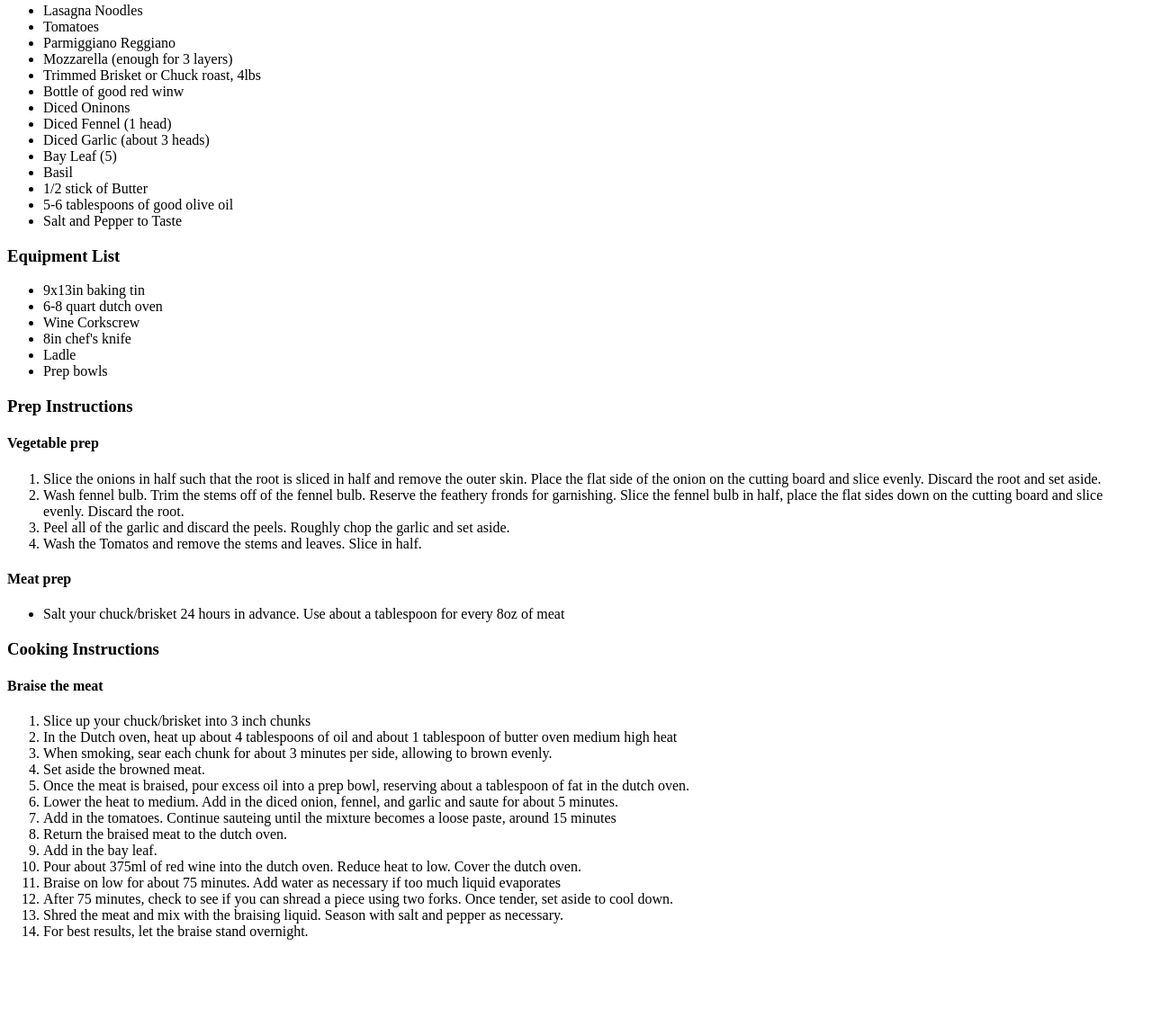
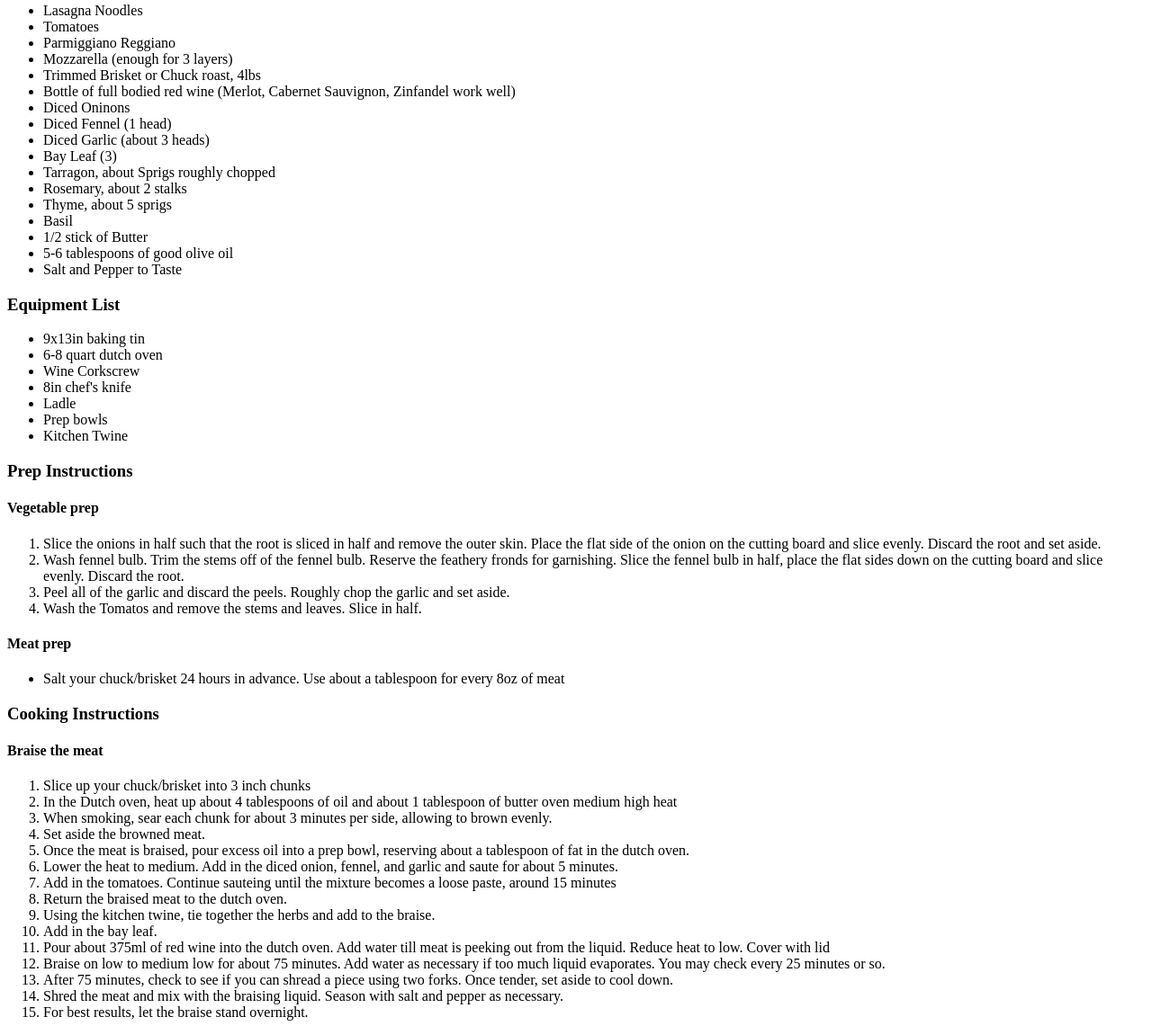
Before and after one commit to huynh-ivan/odin-recipes, a plain HTML site: page recipes/lasagna.html in a window 1280 px wide. Shown: the part 519-1670 px from the top of the page at 90% size. Before the commit the page ends 1580 px from the top, so only its background shows below. Drawn offline with Linux system fonts and the light colour scheme.

Commit message:
Updated ingredients list and braise instructions with herbs

```diff
--- a/recipes/lasagna.html
+++ b/recipes/lasagna.html
@@ -15,11 +15,14 @@
             <li>Parmiggiano Reggiano</li>
             <li>Mozzarella (enough for 3 layers)</li>
             <li>Trimmed Brisket or Chuck roast, 4lbs</li>
-            <li>Bottle of good red winw</li>
+            <li>Bottle of full bodied red wine (Merlot, Cabernet Sauvignon, Zinfandel work well)</li>
             <li>Diced Oninons</li>
             <li>Diced Fennel (1 head)</li>
             <li>Diced Garlic (about 3 heads)</li>
-            <li>Bay Leaf (5)</li>
+            <li>Bay Leaf (3)</li>
+            <li>Tarragon, about Sprigs roughly chopped</li>
+            <li>Rosemary, about 2 stalks</li>
+            <li>Thyme, about 5 sprigs</li>
             <li>Basil</li>
             <li>1/2 stick of Butter</li>
             <li>5-6 tablespoons of good olive oil</li>
@@ -33,6 +36,7 @@
             <li>8in chef's knife</li>
             <li>Ladle</li>
             <li>Prep bowls</li>
+            <li>Kitchen Twine</li>
         </ul>
         <h3>Prep Instructions</h3>
         <h4>Vegetable prep</h4>
@@ -57,9 +61,10 @@
             <li>Lower the heat to medium. Add in the diced onion, fennel, and garlic and saute for about 5 minutes.</li>
             <li>Add in the tomatoes. Continue sauteing until the mixture becomes a loose paste, around 15 minutes</li>
             <li>Return the braised meat to the dutch oven.</li>
+            <li>Using the kitchen twine, tie together the herbs and add to the braise.</li>
             <li>Add in the bay leaf.</li>
-            <li>Pour about 375ml of red wine into the dutch oven. Reduce heat to low. Cover the dutch oven.</li>
-            <li>Braise on low for about 75 minutes. Add water as necessary if too much liquid evaporates</li>
+            <li>Pour about 375ml of red wine into the dutch oven. Add water till meat is peeking out from the liquid. Reduce heat to low. Cover with lid</li>
+            <li>Braise on low to medium low for about 75 minutes. Add water as necessary if too much liquid evaporates. You may check every 25 minutes or so.</li>
             <li>After 75 minutes, check to see if you can shread a piece using two forks. Once tender, set aside to cool down.</li>
             <li>Shred the meat and mix with the braising liquid. Season with salt and pepper as necessary.</li>
             <li>For best results, let the braise stand overnight.</li>
```
